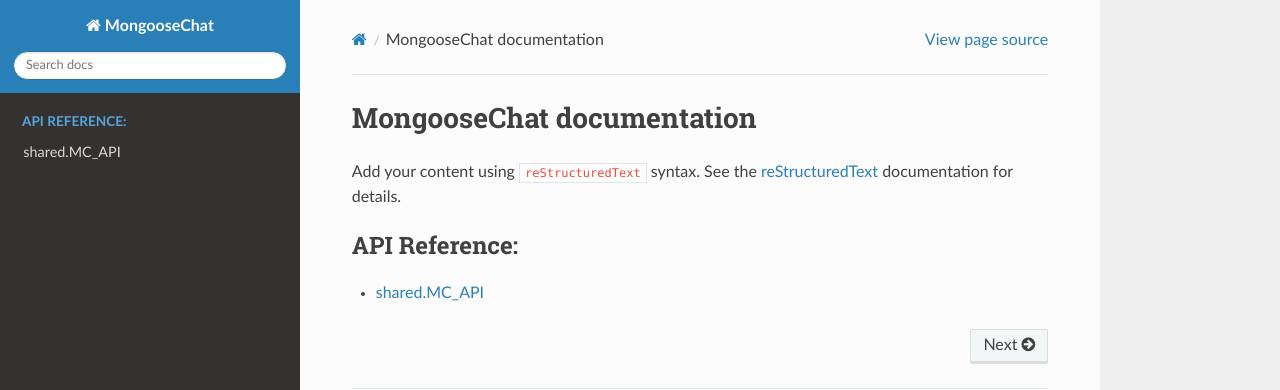
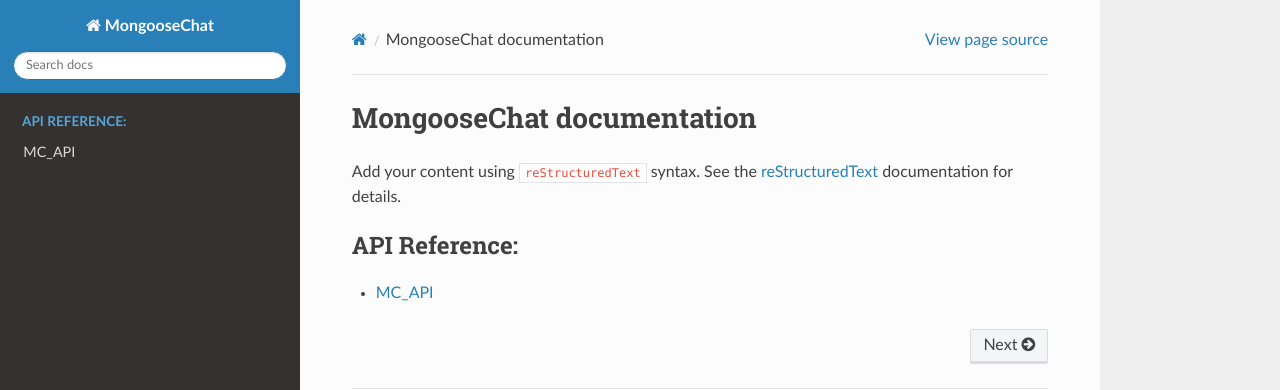
Before and after one commit to MongooseChat/MongooseChat, a Sphinx documentation site: the page built from docs/source/index.rst, in a window 1280 px wide. Shown: the top 390 px of the page. Built offline with Sphinx 7.4.7 and the Read the Docs theme 3.1.0, drawn with Linux system fonts in a browser that asks for light colours.

```diff
--- /dev/null
+++ b/docs/source/MC_API.rst
@@ -0,0 +1,5 @@
+MC_API
+=============
+
+.. lua:automodule:: MC_API
+   :members:
--- a/docs/source/api_shared_MC_API.rst
+++ /dev/null
@@ -1,5 +0,0 @@
-shared.MC_API
-=============
-
-.. lua:automodule:: shared.MC_API
-   :members:
--- a/docs/source/index.rst
+++ b/docs/source/index.rst
@@ -16,4 +16,4 @@ documentation for details.
    :caption: API Reference:
 
 
-   api_shared_MC_API.rst
+   MC_API.rst
```
